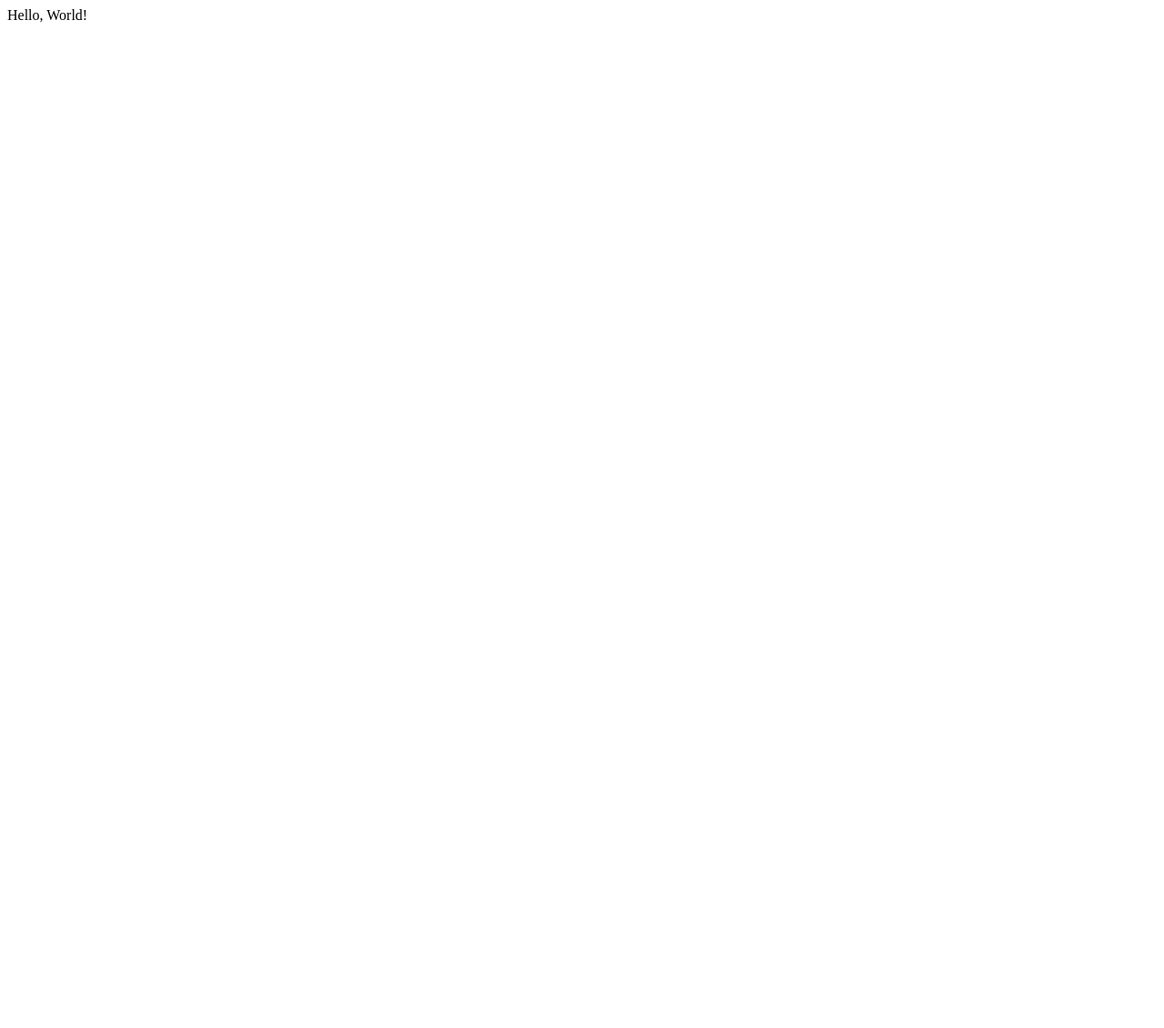
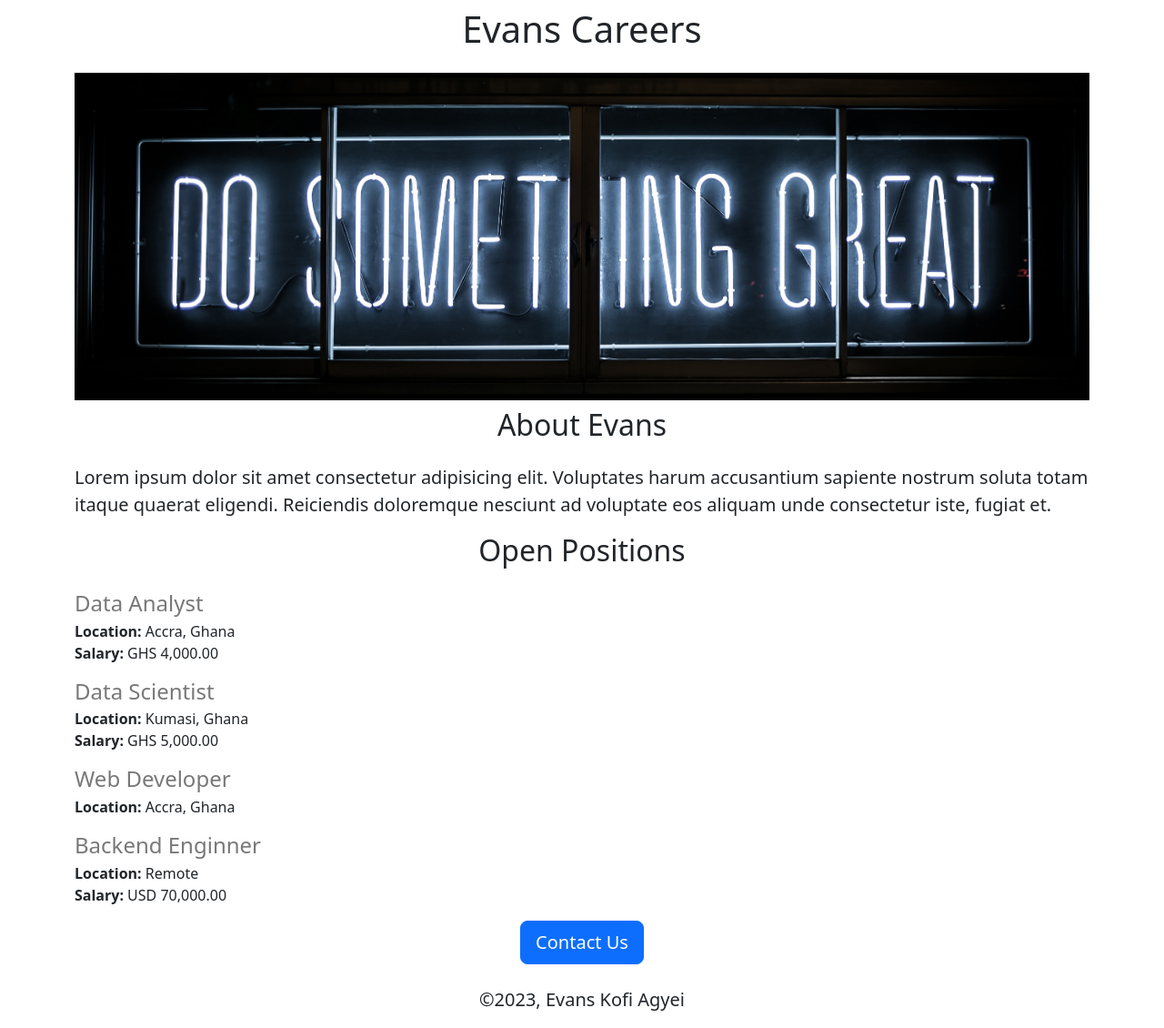
Before and after one commit to agyeievans/flask-career-website-v2, a Flask app: page / in a window 1280 px wide. Before the commit the page is almost empty. Shown: the whole page at 91% size. Before the commit the page ends 25 px from the top, so only its background shows below. Run offline with Flask 3, Linux system fonts and the light colour scheme.

Commit message:
added home page and render template

```diff
--- a/app.py
+++ b/app.py
@@ -1,7 +1,34 @@
-from flask import Flask
+from flask import Flask, render_template
 
 app = Flask(__name__)
 
+JOBS = [
+    {
+        "id": 1,
+        "title": "Data Analyst",
+        "location": "Accra, Ghana",
+        "salary": "GHS 4,000.00"
+    },
+    {
+        "id": 2,
+        "title": "Data Scientist",
+        "location": "Kumasi, Ghana",
+        "salary": "GHS 5,000.00"
+    },
+    {
+        "id": 3,
+        "title": "Web Developer",
+        "location": "Accra, Ghana",
+
+    },
+    {
+        "id": 4,
+        "title": "Backend Enginner",
+        "location": "Remote",
+        "salary": "USD 70,000.00"
+    },
+]
+
 @app.route("/")
 def hello_world():
-    return "<p>Hello, World!</p>"
+    return render_template('home.html', jobs=JOBS, company_name="Evans")
--- a/templates/home.html
+++ b/templates/home.html
@@ -3,9 +3,50 @@
 <head>
     <meta charset="UTF-8">
     <meta name="viewport" content="width=device-width, initial-scale=1.0">
-    <title>Document</title>
+    <title>Jovian Careers</title>
+
+    <link href="https://cdn.jsdelivr.net/npm/bootstrap@5.3.0/dist/css/bootstrap.min.css" rel="stylesheet" integrity="sha384-9ndCyUaIbzAi2FUVXJi0CjmCapSmO7SnpJef0486qhLnuZ2cdeRhO02iuK6FUUVM" crossorigin="anonymous">
+
+    <style>
+        #banner{
+            width: 100%;
+            height: 360px;
+            object-fit: cover;
+        }
+    </style>
 </head>
 <body>
+    <div class="container">
+        <h1 class="text-center mt-2 mb-4">{{ company_name }} Careers</h1>
+
+        <img class="img-fluid" id="banner" src="../static/banner.jpg" alt="">
+
+        <h2 class="text-center mt-2 mb-4">About {{ company_name }}</h2>
+        <p class="lead">Lorem ipsum dolor sit amet consectetur adipisicing elit. Voluptates harum accusantium sapiente nostrum soluta totam itaque quaerat eligendi. Reiciendis doloremque nesciunt ad voluptate eos aliquam unde consectetur iste, fugiat et.</p>
+
+        <h2 class="text-center mt-2 mb-4">Open Positions</h2>
+        <div>
+            {% for job in jobs %}
+                <div style="margin-bottom: 16px;">
+                    <h4 style="color: rgb(120, 120, 120); margin-bottom: 4px;">{{ job.title }}</h4>
+                    <div>
+                        <b>Location:</b> {{ job.location }}
+                    </div>
+                    {% if job.salary != null %}
+                    <div>
+                        <b>Salary:</b> {{ job.salary }}
+                    </div>
+                    {% endif %}
+                </div>
+            {% endfor %}
+        </div>
+
+        <div class="text-center">
+            <button class="btn btn-primary btn-lg">Contact Us</button>
+            <p class="lead mt-4">&copy;2023, Evans Kofi Agyei</p>
+        </div>
+
+    </div>
 
 </body>
 </html>
```
Also changed, not shown: static/banner.jpg (added).
